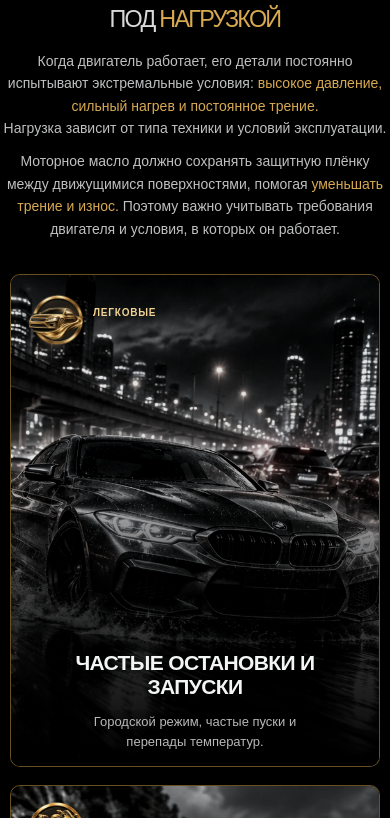
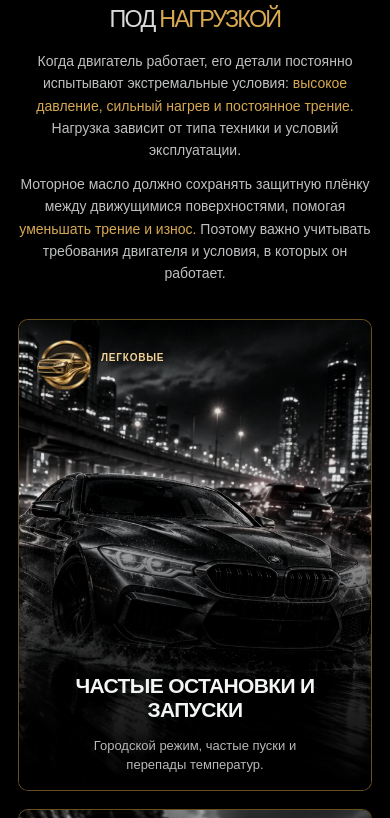
Before and after one commit to HimikoRiver/petrolero-store, a Next.js app: page / in a window 390 px wide. Shown: the part 998-1816 px from the top of the page. Built offline with nearby package versions, Linux system fonts and the light colour scheme.

Commit message:
Restore original section gutters and width before layout unification

```diff
--- a/src/features/home/steel/SteelSection.css
+++ b/src/features/home/steel/SteelSection.css
@@ -18,11 +18,13 @@
   flex-direction: column;
   justify-content: center;
   gap: clamp(34px, 5vh, 64px);
-  width: min(calc(100% - var(--petrolero-content-gutter) - var(--petrolero-content-gutter)), var(--petrolero-content-max));
+  width: min(100%, 1620px);
   min-height: 100svh;
   margin: 0 auto;
-  padding-block: clamp(118px, 14vh, 150px) clamp(90px, 11vh, 125px);
-  padding-inline: 0;
+  padding:
+    clamp(118px, 14vh, 150px)
+    clamp(24px, 5vw, 92px)
+    clamp(90px, 11vh, 125px);
 }
 
 .petrolero-steel-copy {
@@ -187,7 +189,7 @@
 
 @media (max-width: 1024px) {
   .petrolero-steel-layout {
-    padding-inline: 0;
+    padding-inline: 4vw;
   }
 
   .petrolero-steel-copy {
@@ -217,7 +219,7 @@
 
   .petrolero-steel-layout {
     gap: 32px;
-    padding: 145px 0 85px;
+    padding: 145px 18px 85px;
   }
 
   .petrolero-steel-copy {
@@ -371,7 +373,7 @@
 
 @media (max-width: 700px) {
   .petrolero-steel-layout {
-    padding: 125px 0 75px;
+    padding: 125px 18px 75px;
   }
 
   .petrolero-steel-cards {
```
